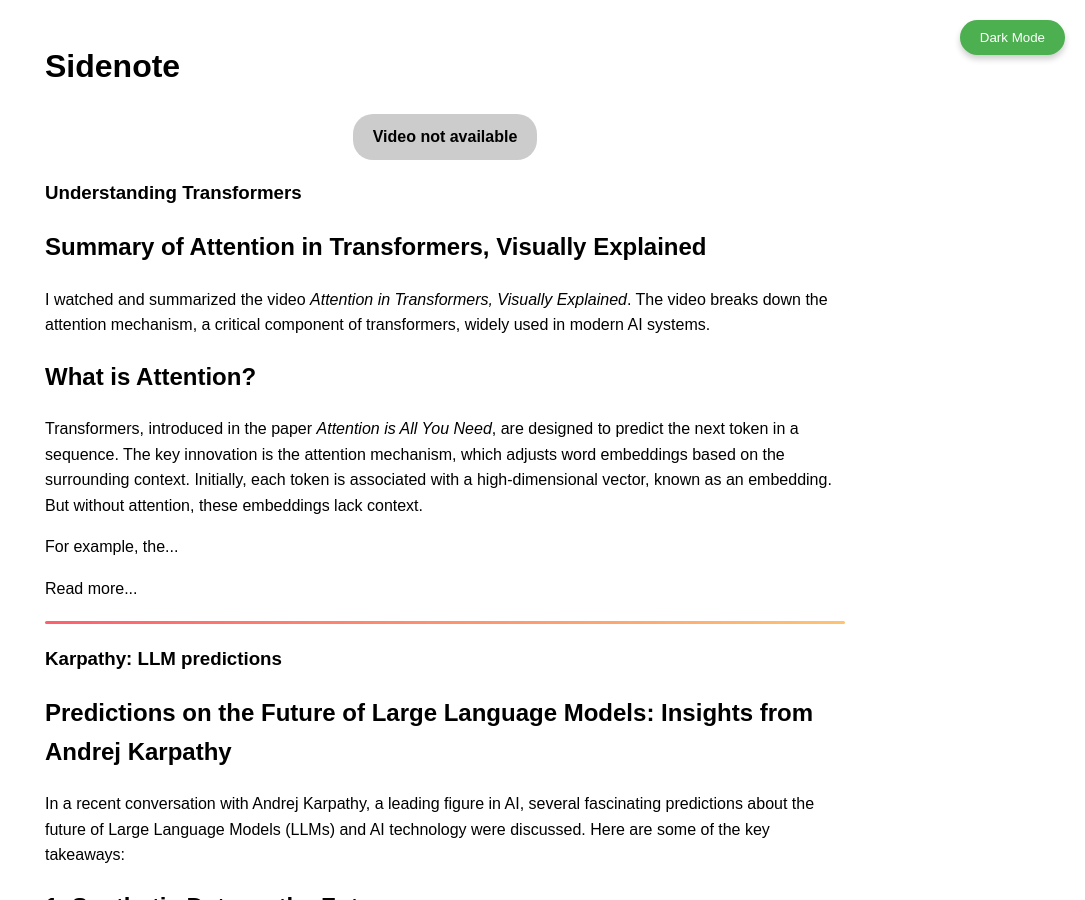
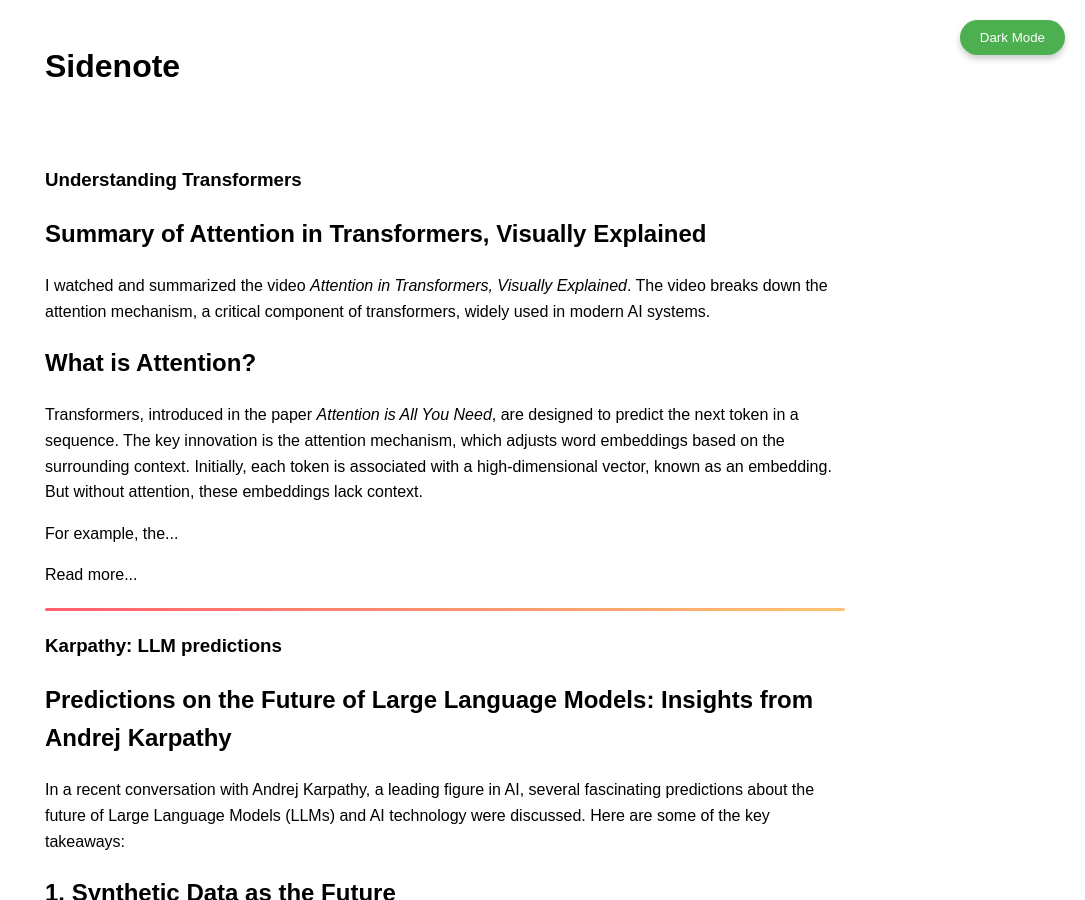
Before and after one commit to itmustalwaysbenight/sidenote, a Jekyll site: the page built from index.html, in a window 1280 px wide and 900 px high. Shown: the whole window, without its empty margins (195-1280 px from the left). Built offline with Jekyll 4.4.1, drawn with Linux system fonts in a browser that asks for light colours.

Commit message:
fixing ext url button

```diff
--- a/_layouts/default.html
+++ b/_layouts/default.html
@@ -140,21 +140,24 @@
     </header>
 
     <main>
+        <!-- Title remains at the top as it is -->
         <h1>{{ page.title }}</h1>
 
-        <!-- Add the external link if it exists -->
-        {% if page.external_url %}
-        <div class="external-link">
-            <a href="{{ page.external_url }}" target="_blank">Watch the video</a>
+        <!-- Date and Button placed inline -->
+        <div style="display: flex; justify-content: space-between; align-items: center;">
+            <p>{{ page.date | date: "%b %d, %Y" }}</p>
+
+            {% if page.external_url %}
+            <div class="external-link" style="margin-left: auto;">
+                <a href="{{ page.external_url }}" target="_blank" style="padding: 5px 15px; font-size: 0.9em; background-color: #4CAF50; border-radius: 15px;">Watch the video</a>
+            </div>
+            {% endif %}
         </div>
-        {% else %}
-        <div class="external-link">
-            <a class="nolink">Video not available</a>
-        </div>
-        {% endif %}
 
+        <!-- Content of the post -->
         {{ content }}
     </main>
+
 
 
     <footer></footer>
```
